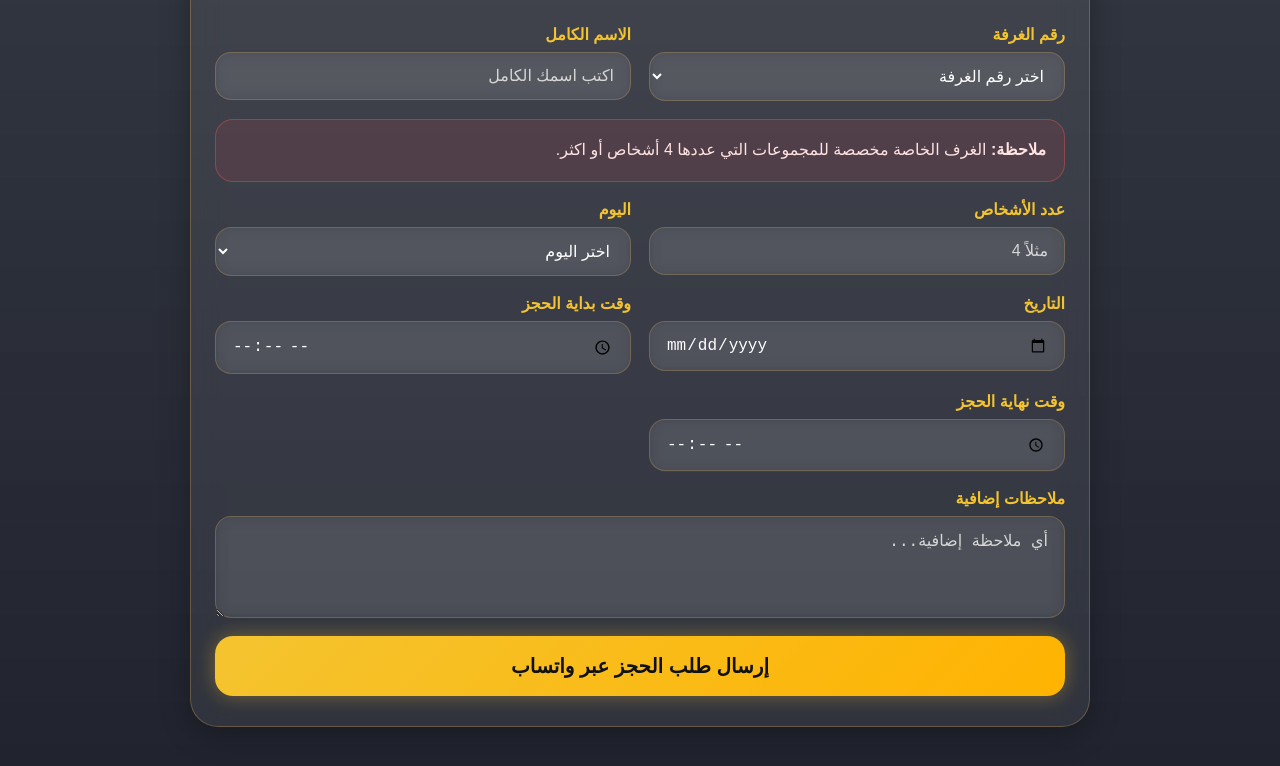
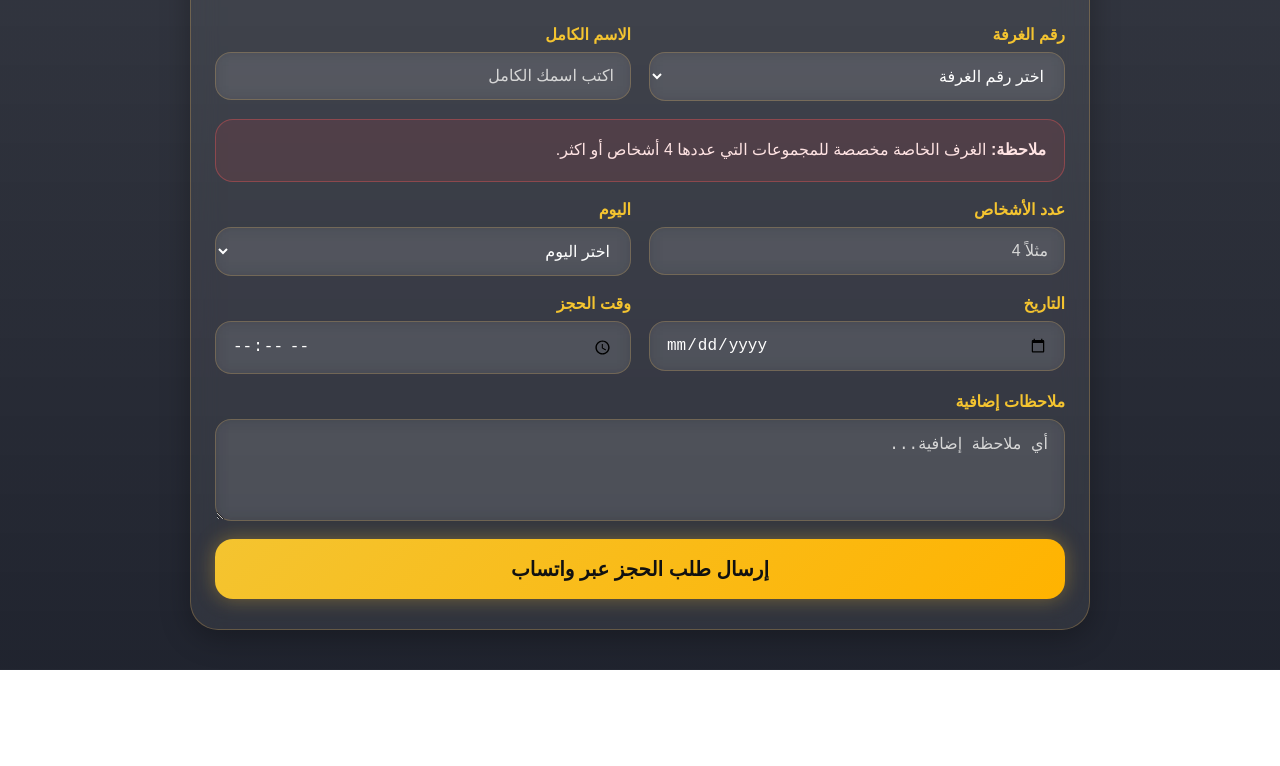
Before and after one commit to balstan-bar/balstan-hola, a plain HTML site: page booking.html in a window 1280 px wide. Shown: the part 150-916 px from the top of the page. After the commit the page ends 820 px from the top, so only its background shows below. Drawn offline with Linux system fonts and the light colour scheme.

Commit message:
Add files via upload

```diff
--- a/booking.html
+++ b/booking.html
@@ -59,13 +59,8 @@
         </div>
 
         <div class="form-group">
-          <label for="startTime">وقت بداية الحجز</label>
+          <label for="startTime">وقت  الحجز</label>
           <input type="time" id="startTime" name="startTime" required />
-        </div>
-
-        <div class="form-group">
-          <label for="endTime">وقت نهاية الحجز</label>
-          <input type="time" id="endTime" name="endTime" required />
         </div>
 
         <div class="form-group full-width">
```
Also changed, not shown: field-booking.html (+1 -6 lines).
